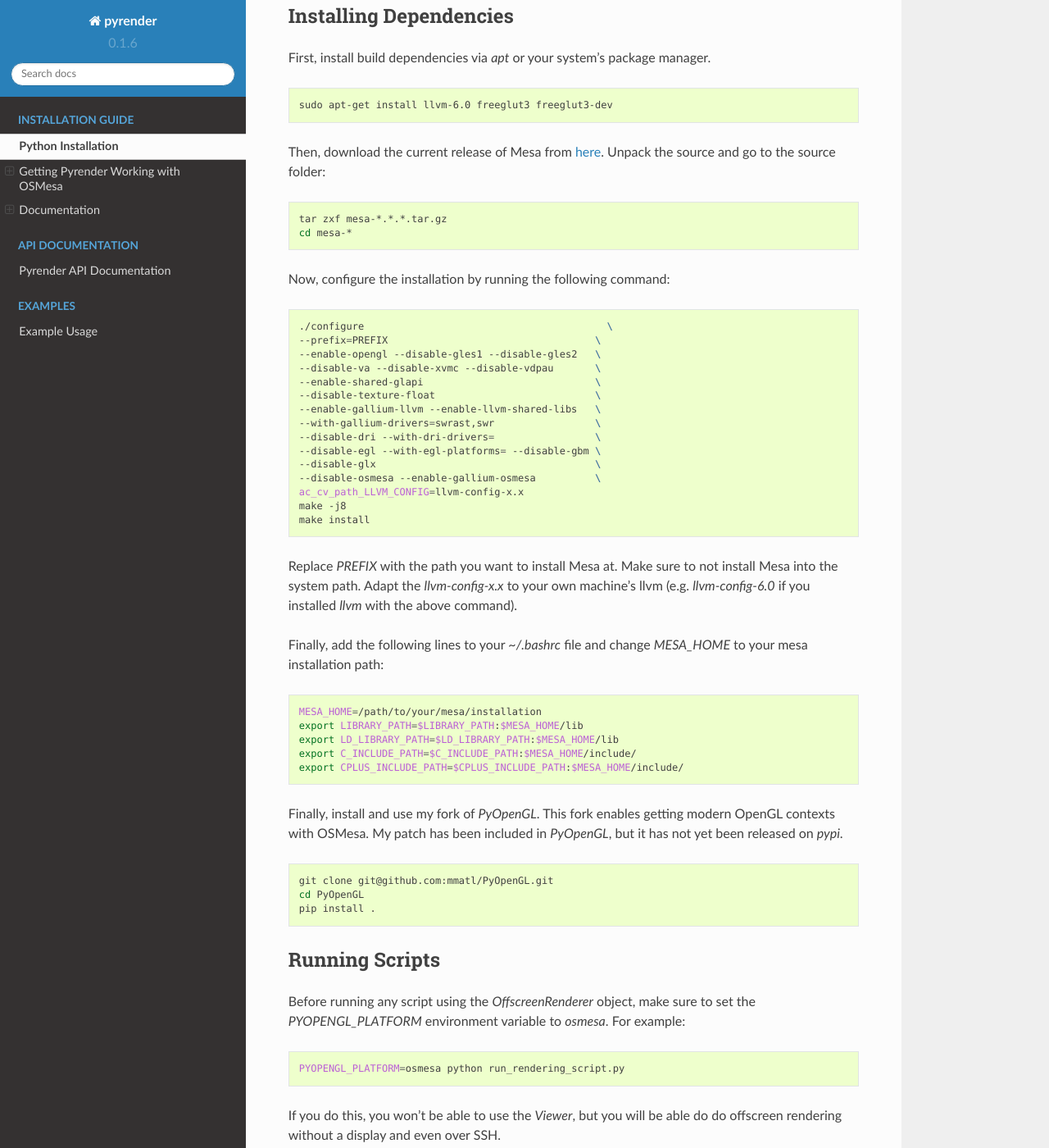
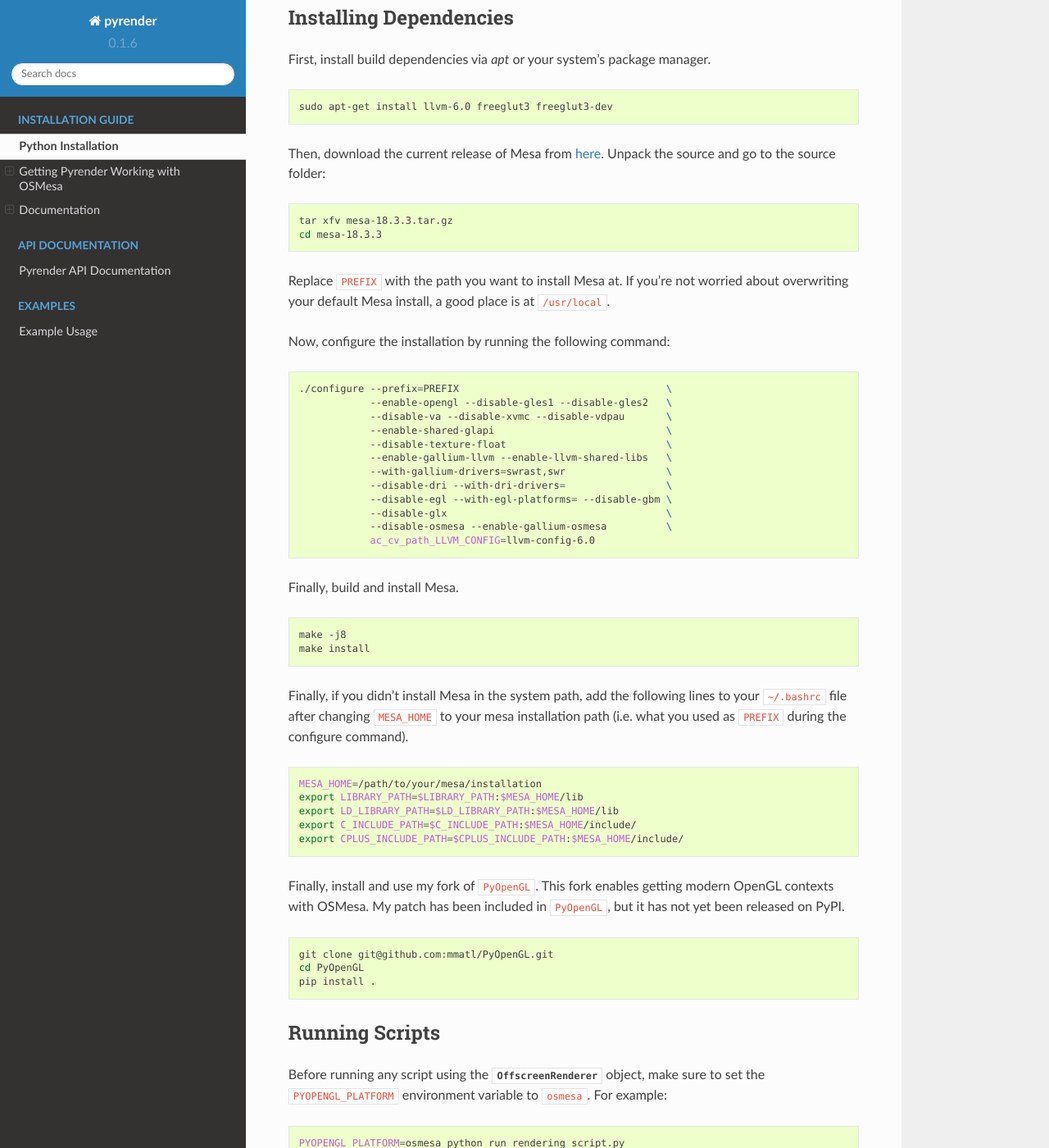
Before and after one commit to mmatl/pyrender, a Sphinx documentation site: the page built from docs/source/install/install.rst, in a window 1280 px wide and 1400 px high, scrolled down 673 px. Shown: the whole window at 82% size. Built offline with Sphinx 7.4.7 and the Read the Docs theme 2.0.0, drawn with Linux system fonts in a browser that asks for light colours; some of the changed text lies outside the part shown.

Commit message:
Fix docs further

```diff
--- a/docs/source/index.rst
+++ b/docs/source/index.rst
@@ -10,13 +10,13 @@ If is mostly compliant with the glTF 2.0 specification, and it makes it easy
 to render 3D scenes in pure Python. Dependencies are light and all
 pip-installable.
 
-.. image:: scene.png
+.. image:: _static/rotation.gif
 
 Pyrender supports rendering objects with metallic-roughness textures,
 normal maps, ambient occlusion textures, emission textures, and shadows.
 It also includes an easy-to-use viewer for visualizing and debugging 3D data.
 
-.. image:: damaged_helmet.png
+.. image:: _static/damaged_helmet.png
 
 .. toctree::
    :maxdepth: 2
--- a/docs/source/install/install.rst
+++ b/docs/source/install/install.rst
@@ -1,14 +1,14 @@
 Python Installation
 ~~~~~~~~~~~~~~~~~~~
 
-This package is available via `pip`.
+This package is available via ``pip``.
 
 .. code-block:: bash
 
    pip install pyrender
 
 If you're on MacOS, you'll need
-to pre-install my fork of `pyglet`, as the version on `pypi` hasn't yet included
+to pre-install my fork of ``pyglet``, as the version on PyPI hasn't yet included
 my change that enables OpenGL contexts on MacOS.
 
 .. code-block:: bash
@@ -41,40 +41,45 @@ First, install build dependencies via `apt` or your system's package manager.
 Then, download the current release of Mesa from here_.
 Unpack the source and go to the source folder:
 
-.. _here: ftp://ftp.freedesktop.org/pub/mesa/
+.. _here: ftp://ftp.freedesktop.org/pub/mesa/mesa-18.3.3.tar.gz
 
 .. code-block:: bash
 
-   tar zxf mesa-*.*.*.tar.gz
-   cd mesa-*
+   tar xfv mesa-18.3.3.tar.gz
+   cd mesa-18.3.3
+
+Replace ``PREFIX`` with the path you want to install Mesa at.
+If you're not worried about overwriting your default Mesa install,
+a good place is at ``/usr/local``.
 
 Now, configure the installation by running the following command:
 
 .. code-block:: bash
 
-   ./configure                                         \
-   --prefix=PREFIX                                   \
-   --enable-opengl --disable-gles1 --disable-gles2   \
-   --disable-va --disable-xvmc --disable-vdpau       \
-   --enable-shared-glapi                             \
-   --disable-texture-float                           \
-   --enable-gallium-llvm --enable-llvm-shared-libs   \
-   --with-gallium-drivers=swrast,swr                 \
-   --disable-dri --with-dri-drivers=                 \
-   --disable-egl --with-egl-platforms= --disable-gbm \
-   --disable-glx                                     \
-   --disable-osmesa --enable-gallium-osmesa          \
-   ac_cv_path_LLVM_CONFIG=llvm-config-x.x
+   ./configure --prefix=PREFIX                                   \
+               --enable-opengl --disable-gles1 --disable-gles2   \
+               --disable-va --disable-xvmc --disable-vdpau       \
+               --enable-shared-glapi                             \
+               --disable-texture-float                           \
+               --enable-gallium-llvm --enable-llvm-shared-libs   \
+               --with-gallium-drivers=swrast,swr                 \
+               --disable-dri --with-dri-drivers=                 \
+               --disable-egl --with-egl-platforms= --disable-gbm \
+               --disable-glx                                     \
+               --disable-osmesa --enable-gallium-osmesa          \
+               ac_cv_path_LLVM_CONFIG=llvm-config-6.0
+
+Finally, build and install Mesa.
+
+.. code-block:: bash
+
    make -j8
    make install
 
-Replace `PREFIX` with the path you want to install Mesa at.
-Make sure to not install Mesa into the system path.
-Adapt the `llvm-config-x.x` to your own machine's llvm (e.g. `llvm-config-6.0`
-if you installed `llvm` with the above command).
-
-Finally, add the following lines to your `~/.bashrc` file
-and change `MESA_HOME` to your mesa installation path:
+Finally, if you didn't install Mesa in the system path,
+add the following lines to your ``~/.bashrc`` file after
+changing ``MESA_HOME`` to your mesa installation path (i.e. what you used as
+``PREFIX`` during the configure command).
 
 .. code-block:: bash
 
@@ -84,10 +89,10 @@ and change `MESA_HOME` to your mesa installation path:
    export C_INCLUDE_PATH=$C_INCLUDE_PATH:$MESA_HOME/include/
    export CPLUS_INCLUDE_PATH=$CPLUS_INCLUDE_PATH:$MESA_HOME/include/
 
-Finally, install and use my fork of `PyOpenGL`.
+Finally, install and use my fork of ``PyOpenGL``.
 This fork enables getting modern OpenGL contexts with OSMesa.
-My patch has been included in `PyOpenGL`, but it has not yet been released
-on `pypi`.
+My patch has been included in ``PyOpenGL``, but it has not yet been released
+on PyPI.
 
 .. code-block:: bash
 
@@ -97,15 +102,15 @@ on `pypi`.
 
 Running Scripts
 ---------------
-Before running any script using the `OffscreenRenderer` object,
-make sure to set the `PYOPENGL_PLATFORM` environment variable to `osmesa`.
+Before running any script using the :class:`OffscreenRenderer` object,
+make sure to set the ``PYOPENGL_PLATFORM`` environment variable to ``osmesa``.
 For example:
 
 .. code-block:: bash
 
    PYOPENGL_PLATFORM=osmesa python run_rendering_script.py
 
-If you do this, you won't be able to use the `Viewer`, but you will be able do
+If you do this, you won't be able to use the :class:`Viewer`, but you will be able do
 do offscreen rendering without a display and even over SSH.
 
 Documentation
@@ -113,8 +118,8 @@ Documentation
 
 Building
 --------
-The online documentation for `pyrender` is automatically built by Read The Docs.
-Building `pyrender`'s documentation locally requires a few extra dependencies --
+The online documentation for ``pyrender`` is automatically built by Read The Docs.
+Building ``pyrender``'s documentation locally requires a few extra dependencies --
 specifically, `sphinx`_ and a few plugins.
 
 .. _sphinx: http://www.sphinx-doc.org/en/master/
@@ -125,7 +130,7 @@ To install the dependencies required, simply change directories into the `pyrend
 
     $ pip install .[docs]
 
-Then, go to the `docs` directory and run `make` with the appropriate target.
+Then, go to the ``docs`` directory and run ``make`` with the appropriate target.
 For example,
 
 .. code-block:: bash
@@ -134,4 +139,4 @@ For example,
     $ make html
 
 will generate a set of web pages. Any documentation files
-generated in this manner can be found in `docs/build`.
+generated in this manner can be found in ``docs/build``.
```
Also changed, not shown: README.md (+1 -1 lines), docs/source/_static/scene.png (renamed from docs/source/scene.png), 3 other files.
